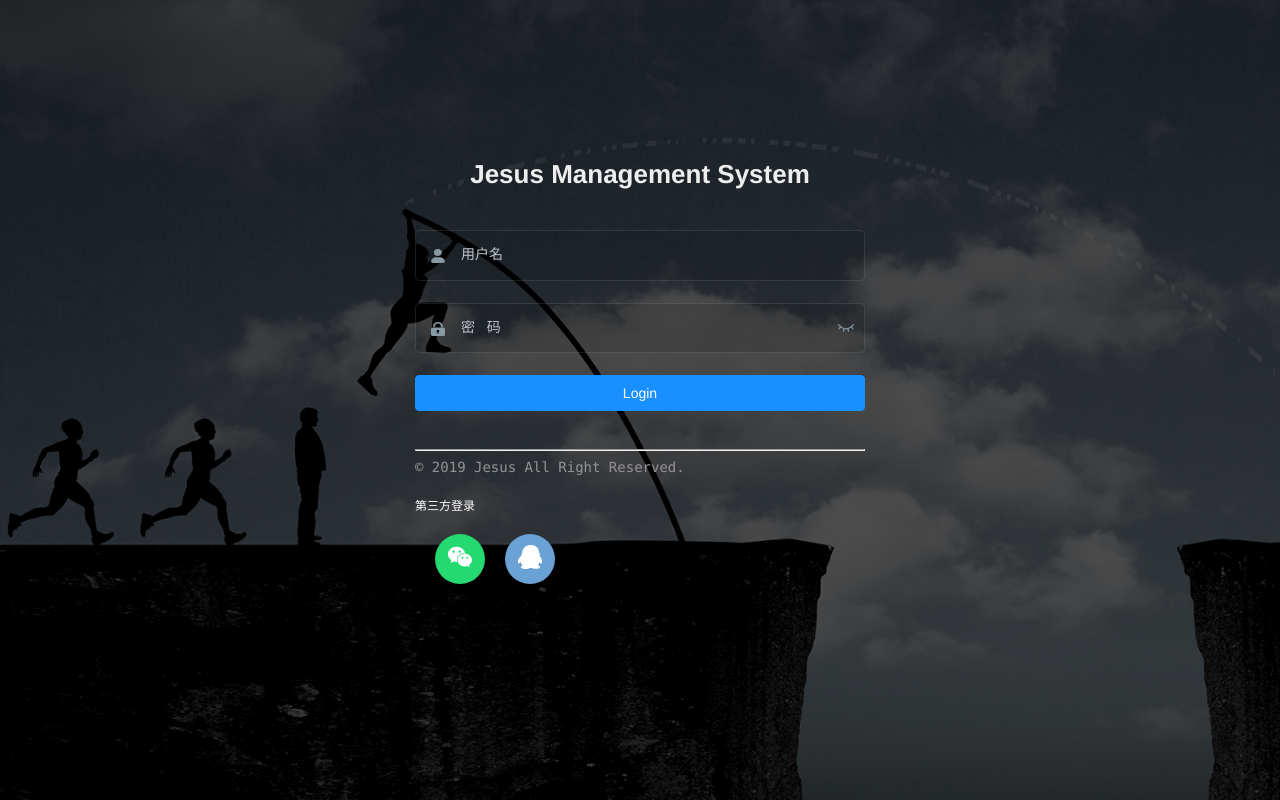
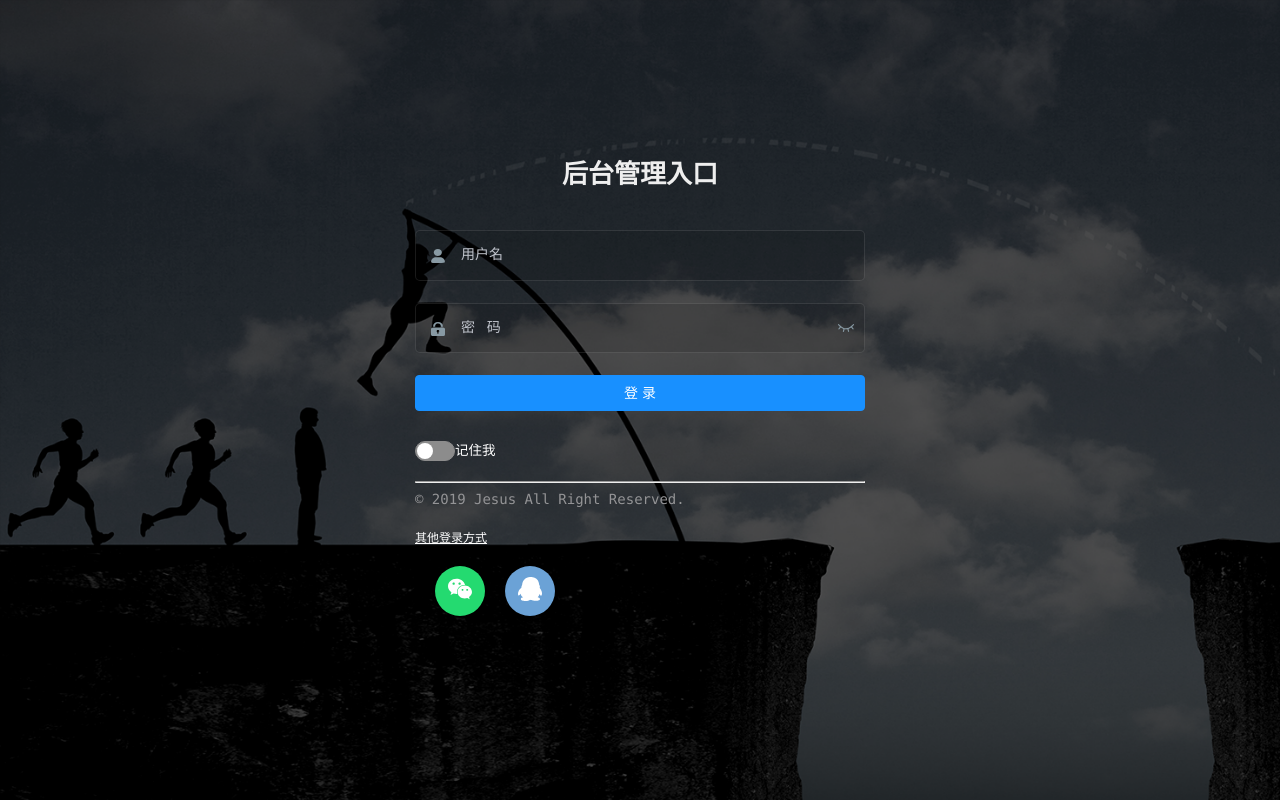
Before and after one commit to zebulon-cn/jesus_managent, a Vue app: page /login in a window 1280 px wide. Built offline with nearby package versions, Linux system fonts and the light colour scheme; no server answers.

Commit message:
default commit

```diff
--- a/src/api/user.js
+++ b/src/api/user.js
@@ -1,8 +1,10 @@
 import request from '@/utils/request'
+
+const prefix = '/user/v1/web'
 
 export function login(data) {
   return request({
-    url: '/user/login',
+    url: prefix + '/login',
     method: 'post',
     data
   })
@@ -10,7 +12,7 @@ export function login(data) {
 
 export function getInfo(token) {
   return request({
-    url: '/user/info',
+    url: prefix + '/info',
     method: 'get',
     params: { token }
   })
@@ -18,7 +20,7 @@ export function getInfo(token) {
 
 export function logout() {
   return request({
-    url: '/user/logout',
+    url: prefix + '/logout',
     method: 'post'
   })
 }
--- a/src/store/modules/user.js
+++ b/src/store/modules/user.js
@@ -30,10 +30,10 @@ const mutations = {
 
 const actions = {
   // user login
-  login({ commit }, userInfo) {
-    const { username, password } = userInfo
+  login ({ commit }, user) {
     return new Promise((resolve, reject) => {
-      login({ username: username.trim(), password: password }).then(response => {
+      login(user).then(response => {
+        console.log(response)
         const { data } = response
         commit('SET_TOKEN', data.token)
         setToken(data.token)
--- a/src/utils/request.js
+++ b/src/utils/request.js
@@ -20,6 +20,7 @@ service.interceptors.request.use(
       // ['X-Token'] is a custom headers key
       // please modify it according to the actual situation
       config.headers['X-Token'] = getToken()
+      config.headers['timestamp'] = new Date().getTime()
     }
     return config
   },
--- a/src/views/login/components/SocialSignin.vue
+++ b/src/views/login/components/SocialSignin.vue
@@ -38,7 +38,7 @@ export default {
 
 <style lang="scss" scoped>
   .social-signup-container {
-    margin: 20px 0;
+    margin: 20px auto;
     .sign-btn {
       display: inline-block;
       padding-left: 20px;
--- a/src/views/login/index.vue
+++ b/src/views/login/index.vue
@@ -1,14 +1,15 @@
 <template>
   <div class="login-container">
-    <el-form ref="loginForm" :model="login" :rules="loginRules" class="login-form" autocomplete="on" label-position="left">
+    <el-form ref="login" :model="login" :rules="loginRules" class="login-form" autocomplete="on"
+             label-position="left">
 
       <div class="title-container">
-        <h3 class="title">Jesus Management System</h3>
+        <h3 class="title">后台管理入口</h3>
       </div>
 
       <el-form-item prop="username">
         <span class="svg-container">
-          <svg-icon icon-class="user" />
+          <svg-icon icon-class="user"/>
         </span>
         <el-input
           ref="username"
@@ -21,10 +22,10 @@
         />
       </el-form-item>
 
-      <el-tooltip v-model="capsTooltip" content="Caps lock is On" placement="right" manual>
+      <el-tooltip v-model="capsTooltip" content="大写锁已打开" placement="right" manual>
         <el-form-item prop="password">
           <span class="svg-container">
-            <svg-icon icon-class="password" />
+            <svg-icon icon-class="password"/>
           </span>
           <el-input
             :key="passwordType"
@@ -40,16 +41,25 @@
             @keyup.enter.native="handleLogin"
           />
           <span class="show-pwd" @click="showPwd">
-            <svg-icon :icon-class="passwordType === 'password' ? 'eye' : 'eye-open'" />
+            <svg-icon :icon-class="passwordType === 'password' ? 'eye' : 'eye-open'"/>
           </span>
         </el-form-item>
       </el-tooltip>
 
-      <el-button :loading="loading" type="primary" style="width:100%;margin-bottom:30px;" @click.native.prevent="handleLogin">Login</el-button>
-      <hr class="divider" />
+      <el-button :loading="loading" type="primary" style="width:100%;margin-bottom:30px;" @click.native.prevent="handleLogin">登 录</el-button>
+      <div class="is-remember">
+        <el-switch
+          v-model="login.rememberMe"
+          active-color="#13ce66"
+          inactive-color="#8c8c8c">
+        </el-switch>
+        <span class="remember">记住我</span>
+      </div>
+
+      <hr class="divider"/>
       <div class="tips">© 2019 Jesus All Right Reserved.</div>
-      <span class="third-party"> 第三方登录</span>
-      <social-sign />
+      <span class="third-party"> 其他登录方式</span>
+      <social-sign/>
     </el-form>
   </div>
 </template>
@@ -61,7 +71,7 @@ import SocialSign from './components/SocialSignin'
   export default {
     name: 'Login',
     components: { SocialSign },
-  data() {
+    data () {
       const validateUsername = (rule, value, callback) => {
         if (isEmpty(value)) {
           callback(new Error('请输入用户名'))
@@ -79,7 +89,8 @@ export default {
       return {
         login: {
           username: '',
-        password: ''
+          password: '',
+          rememberMe: false,
         },
         loginRules: {
           username: [{ required: true, trigger: 'blur', validator: validateUsername }],
@@ -95,7 +106,7 @@ export default {
     },
     watch: {
       $route: {
-      handler: function(route) {
+        handler: function (route) {
           const query = route.query
           if (query) {
             this.redirect = query.redirect
@@ -105,21 +116,21 @@ export default {
         immediate: true
       }
     },
-  created() {
+    created () {
       // window.addEventListener('storage', this.afterQRScan)
     },
-  mounted() {
+    mounted () {
       if (isEmpty(this.login.username)) {
         this.$refs.username.focus()
       } else if (isEmpty(this.login.password)) {
         this.$refs.password.focus()
       }
     },
-  destroyed() {
+    destroyed () {
       // window.removeEventListener('storage', this.afterQRScan)
     },
     methods: {
-    checkCapslock({ shiftKey, key } = {}) {
+      checkCapslock ({ shiftKey, key } = {}) {
         if (key && key.length === 1) {
           if (shiftKey && (key >= 'a' && key <= 'z') || !shiftKey && (key >= 'A' && key <= 'Z')) {
             this.capsTooltip = true
@@ -131,7 +142,7 @@ export default {
           this.capsTooltip = false
         }
       },
-    showPwd() {
+      showPwd () {
         if (this.passwordType === 'password') {
           this.passwordType = ''
         } else {
@@ -141,9 +152,10 @@ export default {
           this.$refs.password.focus()
         })
       },
-    handleLogin() {
-      this.$refs.loginForm.validate(valid => {
+      handleLogin () {
+        this.$refs.login.validate(valid => {
           if (valid) {
+            console.log(this.login);
             this.loading = true
             this.$store.dispatch('user/login', this.login)
               .then(() => {
@@ -159,7 +171,7 @@ export default {
           }
         })
       },
-    getOtherQuery(query) {
+      getOtherQuery (query) {
         return Object.keys(query).reduce((acc, cur) => {
           if (cur !== 'redirect') {
             acc[cur] = query[cur]
@@ -193,8 +205,8 @@ export default {
   /* 修复input 背景不协调 和光标变色 */
   /* Detail see https://github.com/PanJiaChen/vue-element-admin/pull/927 */
 
-$bg:#283443;
-$light_gray:#fff;
+  $bg: #283443;
+  $light_gray: #fff;
   $cursor: #fff;
 
   @supports (-webkit-mask: none) and (not (cater-color: $cursor)) {
@@ -237,9 +249,9 @@ $cursor: #fff;
 </style>
 
 <style lang="scss" scoped>
-$bg:#2d3a4b;
-$dark_gray:#889aa4;
-$light_gray:#eee;
+  $bg: #2d3a4b;
+  $dark_gray: #889aa4;
+  $light_gray: #eee;
 
   .login-container {
     min-height: 100%;
@@ -263,6 +275,7 @@ $light_gray:#eee;
       color: #949496;
       margin-bottom: 20px;
       font-family: Consolas;
+
       span {
         &:first-of-type {
           margin-right: 16px;
@@ -306,14 +319,24 @@ $light_gray:#eee;
       bottom: 0;
     }
 
-  .divider{
+    .divider {
       color: #5c5c5c;
     }
 
-  .third-party{
+    .third-party {
+      text-decoration: underline;
       font-size: 12px;
       color: white;
       font-family: "微软雅黑";
+    }
+
+    .remember{
+      font-family: 微软雅黑;
+      font-size: 13.5px;
+      color: white;
+    }
+    .is-remember{
+      margin: 0 0 20px 0;
     }
 
     @media only screen and (max-width: 470px) {
--- a/vue.config.js
+++ b/vue.config.js
@@ -14,7 +14,7 @@ const name = defaultSettings.title || 'Jesus 后台' // page title
 // use administrator privileges to execute the command line.
 // For example, Mac: sudo npm run
 // You can change the port by the following method:
-// port = 9527 npm run dev OR npm run dev --port = 9527
+// port = 9588 npm run dev OR npm run dev --port = 9588
 const port = process.env.port || process.env.npm_config_port || 9588 // dev port
 
 // All configuration item explanations can be find in https://cli.vuejs.org/config/
@@ -34,13 +34,14 @@ module.exports = {
 
   //后台配置
   devServer: {
-    port: port,
-    open: true,
-    overlay: {
-      warnings: false,
-      errors: true
-    },
-    //mock 代理 测试
+    // port: port,
+    // open: true,
+    // overlay: {
+    //   warnings: false,
+    //   errors: true
+    // },
+
+    //接口代理
     // proxy: {
     //   // change xxx-api/login => mock/login
     //   // detail: https://cli.vuejs.org/config/#devserver-proxy
@@ -53,6 +54,18 @@ module.exports = {
     //   }
     // },
     // after: require('./mock/mock-server.js')
+
+    open: false,
+    // proxy: 'http://127.0.0.1:80/',
+    proxy: {
+      [process.env.VUE_APP_BASE_API]: {
+        target: `http://127.0.0.1:80/`,
+        changeOrigin: true,
+        pathRewrite: {
+          ['^' + process.env.VUE_APP_BASE_API]: ''
+        }
+      }
+    }
   },
 
   configureWebpack: {
```
Lines whose indentation alone changed are shown as unchanged.
